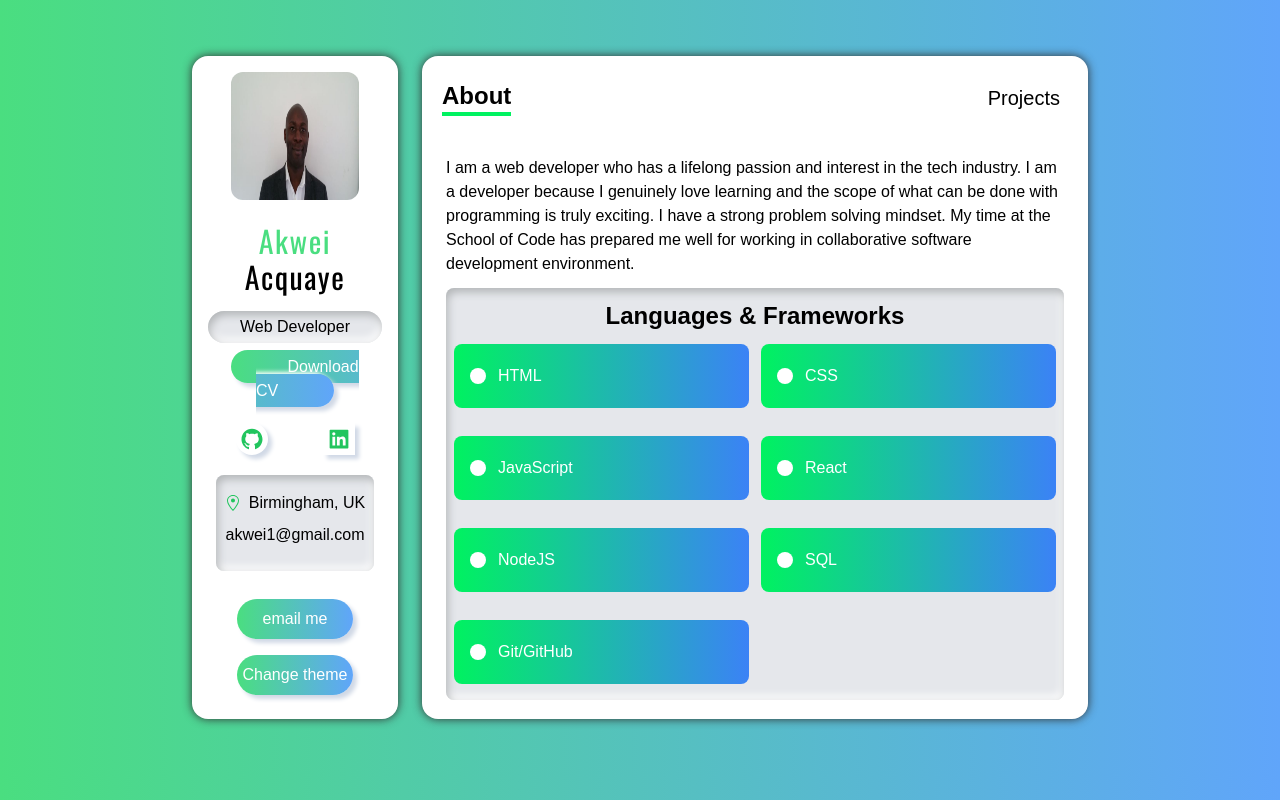
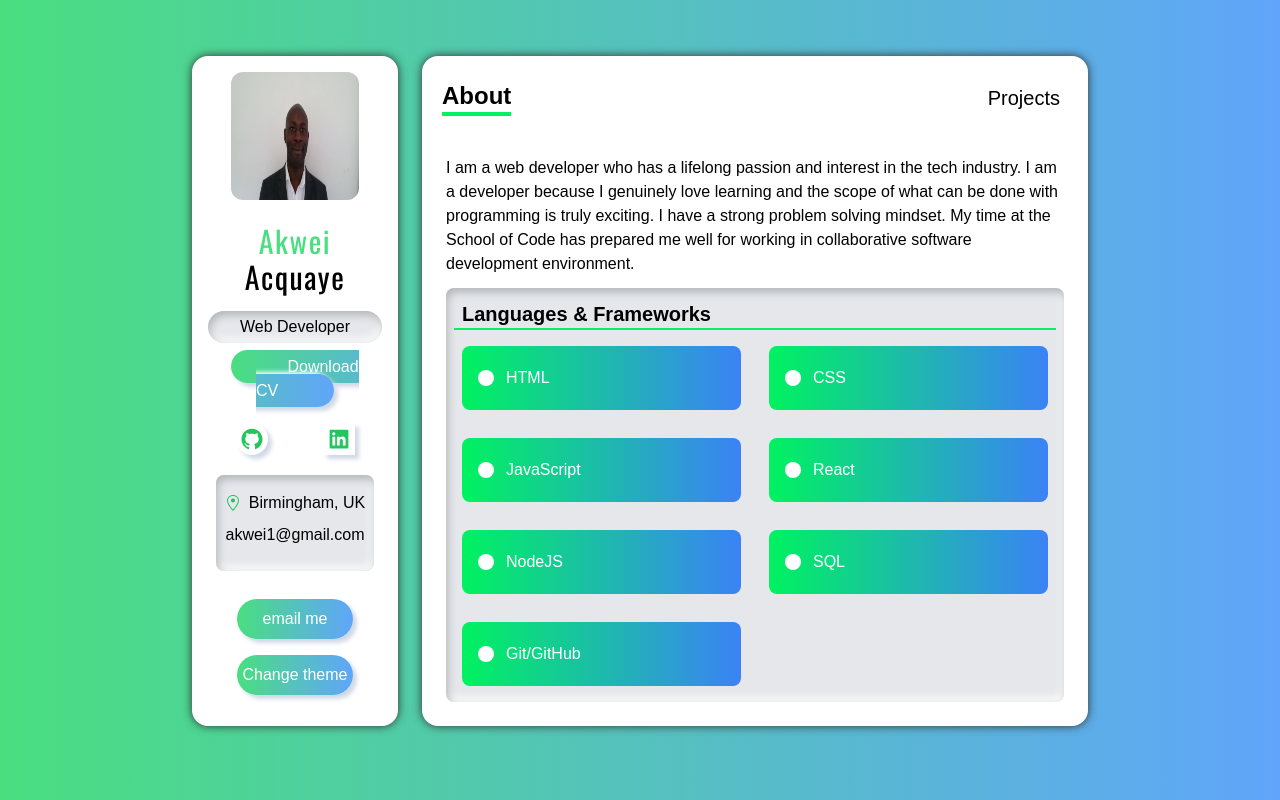
Before and after one commit to Akwei001/next-portfolio, a Next.js app: page / in a window 1280 px wide. Built offline with nearby package versions, Linux system fonts and the light colour scheme.

Commit message:
front page changes

```diff
--- a/components/Bar.tsx
+++ b/components/Bar.tsx
@@ -24,7 +24,7 @@ const Bar: FunctionComponent<{ value: Skill }> = ({
   };
 
   return (
-    <div className='my-2 text-white bg-gray-300 rounded-full dark:bg-dark-300 dark:bg-black-500'>
+    <div className='mx-2 my-2 text-white bg-gray-300 rounded-full dark:bg-dark-300 dark:bg-black-500'>
       <motion.div
         className='flex items-center px-4 py-5 rounded-lg bg-gradient-to-r from-green to-blue-500'
         style={{
--- a/components/Sidebar.tsx
+++ b/components/Sidebar.tsx
@@ -17,7 +17,7 @@ const Sidebar = () => {
       <Image
         src={Akwei}
         alt='avatar'
-        className='mx-auto border rounded-xl '
+        className='mx-auto border rounded-xl'
         height='128px'
         width='128px'
         layout='intrinsic'
@@ -27,7 +27,7 @@ const Sidebar = () => {
         <span className='text-green-400'>Akwei </span>
         Acquaye
       </h3>
-      <p className='px-2 py-1 my-3 bg-gray-200 rounded-full shadow-custom-neushadow dark:bg-black dark:custom-dark'>
+      <p className='px-2 py-1 my-3 bg-gray-200 rounded-full shadow-custom-neushadow dark:bg-black dark:shadow-custom-neushadow-dark'>
         Web Developer
       </p>
       <a
--- a/data.ts
+++ b/data.ts
@@ -1,6 +1,5 @@
 import { IProject, Skill } from './types';
 import { BsCircleFill } from 'react-icons/bs';
-import Image from 'next/image';
 
 export const languages: Skill[] = [
   {
--- a/pages/index.tsx
+++ b/pages/index.tsx
@@ -7,7 +7,7 @@ import { fadeInUp, routeAnimation } from '../animation';
 const index = () => {
   return (
     <motion.div
-      className='flex flex-col px-6 pt-1 mb-2'
+      className='flex flex-col px-6 pt-1 mb-6'
       variants={routeAnimation}
       initial='initial'
       animate='animate'
@@ -29,8 +29,8 @@ const index = () => {
       {/*Languages & Tools */}
       <div className='p-2 bg-gray-200 rounded-lg shadow-custom-neushadow dark:bg-dark-200 dark:shadow-custom-neushadow-dark'>
         <div>
-          <h5 className='flex justify-center my-1 text-2xl font-bold '>
-            Languages & Frameworks
+          <h5 className='flex pl-2 my-1 mb-2 text-xl font-bold border-b-2 border-green '>
+            <span> Languages & Frameworks</span>
           </h5>
           <div className='grid gap-3 md:grid-cols-2'>
             {languages.map((language, i) => (
--- a/pages/projects.tsx
+++ b/pages/projects.tsx
@@ -25,7 +25,7 @@ const Projects = () => {
         animate='animate'
       >
         {projects.map((project) => (
-          <div className='col-span-12 p-4 bg-gray-100 rounded-lg sm:col-span-6 lg:col-span-4 shadow-custom-neushadow dark:bg-dark-200 dark:shadow-custom-neushadow-dark'>
+          <div className='col-span-12 p-4 bg-gray-200 rounded-lg sm:col-span-6 lg:col-span-4 shadow-custom-neushadow dark:bg-dark-200 dark:shadow-custom-neushadow-dark'>
             <motion.div variants={fadeInUp} className=''>
               <ProjectCard
                 project={project}
--- a/tailwind.config.js
+++ b/tailwind.config.js
@@ -18,6 +18,8 @@ module.exports = {
       'custom-neubutton-dark':
         '-14px -14px 40px #1d2024, 14px 14px 40px #353a41',
       'custom-neushadow-dark':
+        ' inset 10px 10px  10px #1d2024, inset -6px -6px  15px #353a41',
+      'custom-neushadow-dark2':
         ' inset 10px 10px  10px #1d2024, inset -4px -4px  10px #353a41',
     },
 
```
